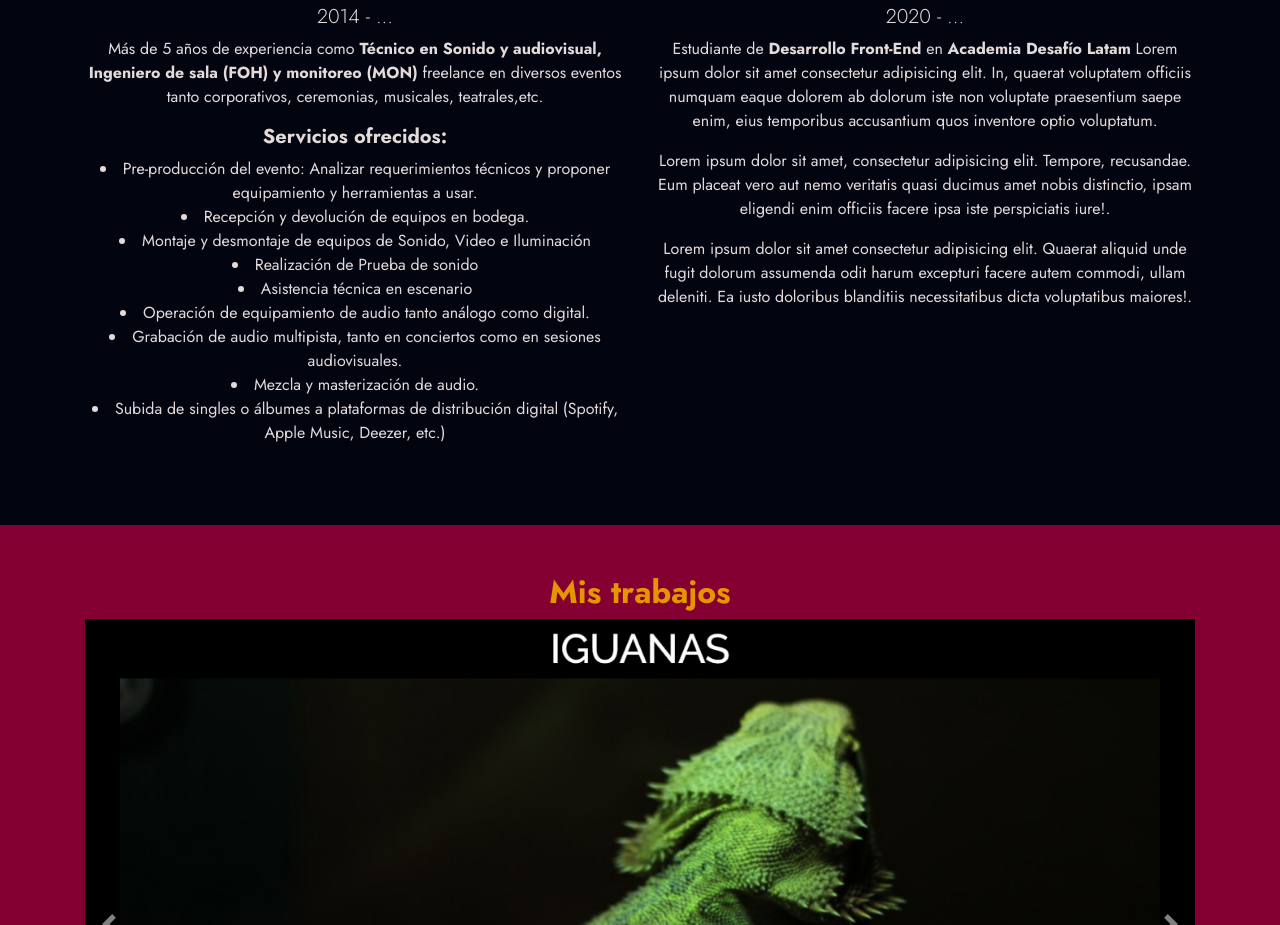
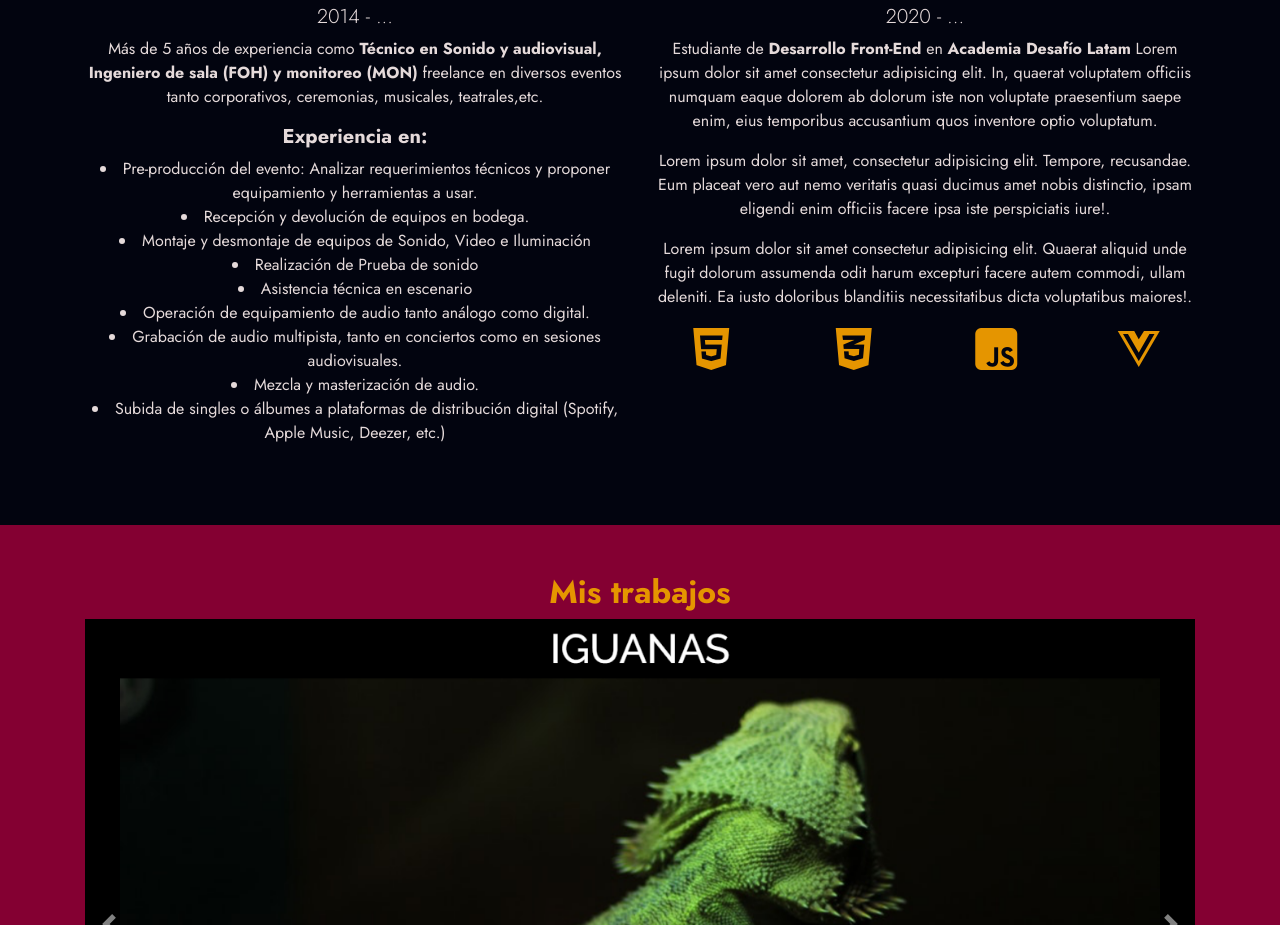
Before and after one commit to sebsegoso/portafolio, a plain HTML site: page index.html in a window 1280 px wide. Shown: the part 1049-1974 px from the top of the page. Drawn offline with nearby package versions, Linux system fonts and the light colour scheme; a script that the page names is missing.

Commit message:
Edit section Experiencias

```diff
--- a/index.html
+++ b/index.html
@@ -122,7 +122,7 @@
                 musicales, teatrales,etc.
               </p>
               <ul>
-                <h5 class="font-weight-bold">Servicios ofrecidos:</h5>
+                <h5 class="font-weight-bold">Experiencia en:</h5>
                 <li>
                   Pre-producción del evento: Analizar requerimientos técnicos y
                   proponer equipamiento y herramientas a usar.
@@ -181,6 +181,12 @@
               autem commodi, ullam deleniti. Ea iusto doloribus blanditiis
               necessitatibus dicta voluptatibus maiores!.
             </p>
+            <div class="row ">
+              <i class="fab fa-html5 fa-3x col-3"></i>
+              <i class="fab fa-css3-alt fa-3x col-3"></i>
+              <i class="fab fa-js-square fa-3x col-3"></i>
+              <i class="fab fa-vuejs fa-3x col-3"></i>
+            </div>
           </div>
         </div>
       </div>
```
Also changed, not shown: assets/img/carga.svg (deleted).
